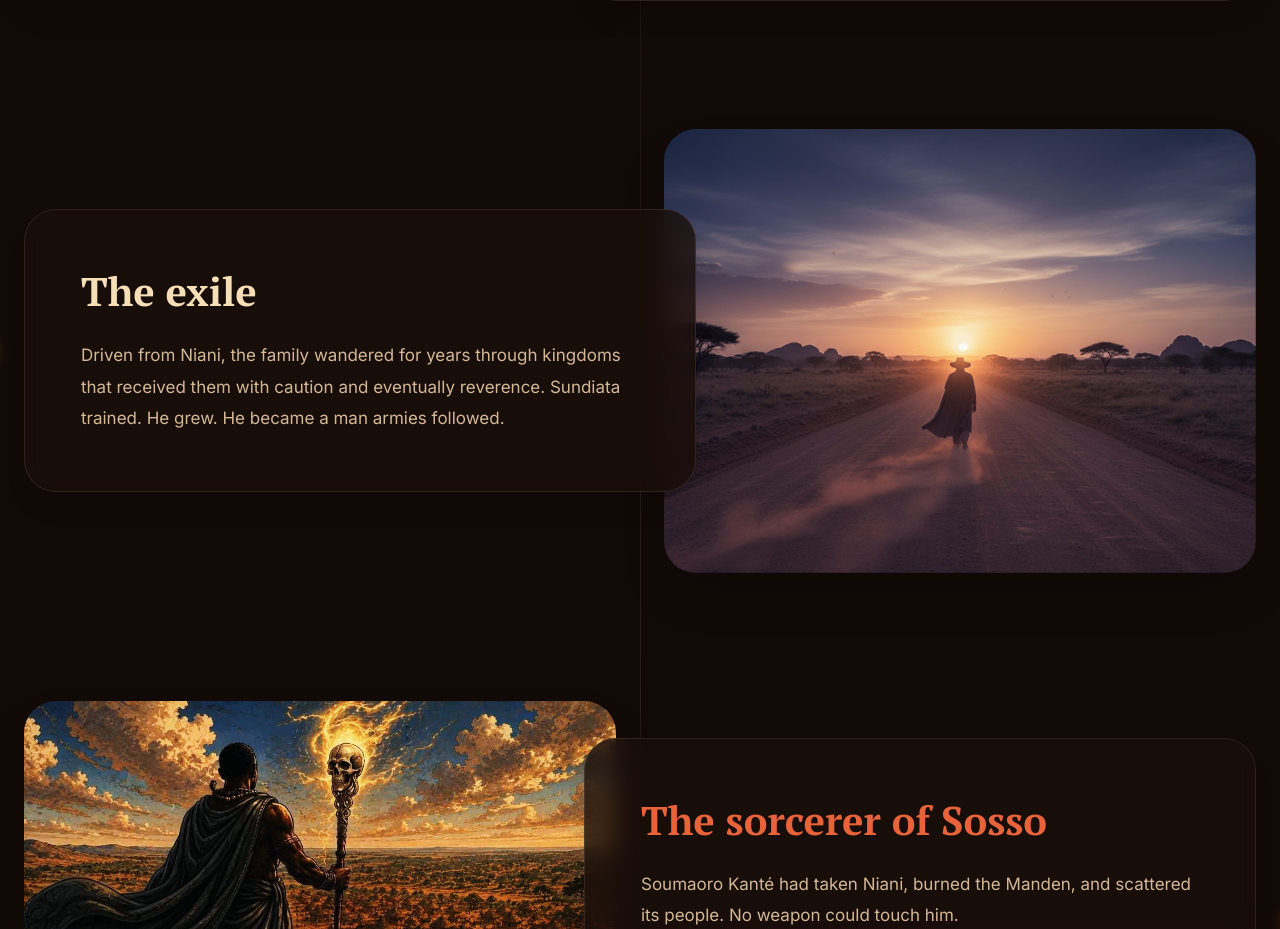
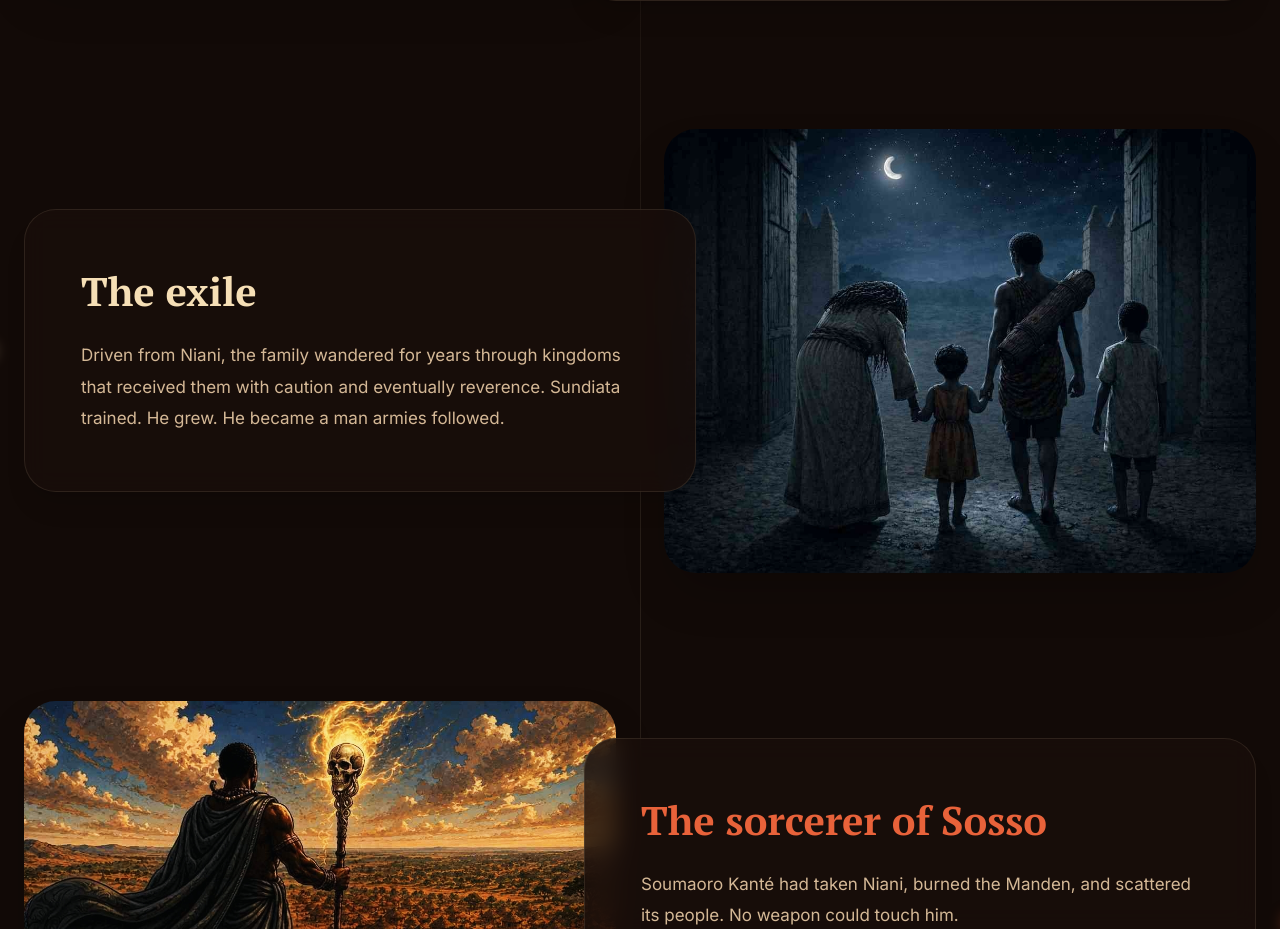
Before and after one commit to new-anthrovian/anthrovian_core_frontend, a Next.js app: page /sundiata in a window 1280 px wide. Shown: the part 1383-2312 px from the top of the page. Built offline with nearby package versions, Linux system fonts and the light colour scheme.

Commit message:
feat: add new images and update assets in About and Sundiata pages

```diff
--- a/app/about/AboutPage.tsx
+++ b/app/about/AboutPage.tsx
@@ -145,7 +145,7 @@ export default function AboutPage() {
           {/* Image */}
           <motion.div variants={fadeInUp} className="relative rounded-2xl overflow-hidden aspect-[4/3]">
             <Image
-              src="/process.png"
+              src="/create.jpg"
               alt="African griot hands with traditional instruments"
               fill
               className="object-cover object-center"
--- a/app/sundiata/SundiataPage.tsx
+++ b/app/sundiata/SundiataPage.tsx
@@ -165,7 +165,7 @@ export default function SundiataPage() {
             </motion.div>
             <motion.div variants={fadeInUp} className="relative aspect-[4/3] rounded-[32px] overflow-hidden shadow-2xl order-1 md:order-2">
               <Image
-                src="/the-exile.png"
+                src="/exile.jpg"
                 alt="A lone figure walking toward the sunset in exile"
                 fill
                 className="object-cover object-center"
```
Also changed, not shown: public/exile.jpg (added), 1 other file (tests, documents, lock files or other folders).
